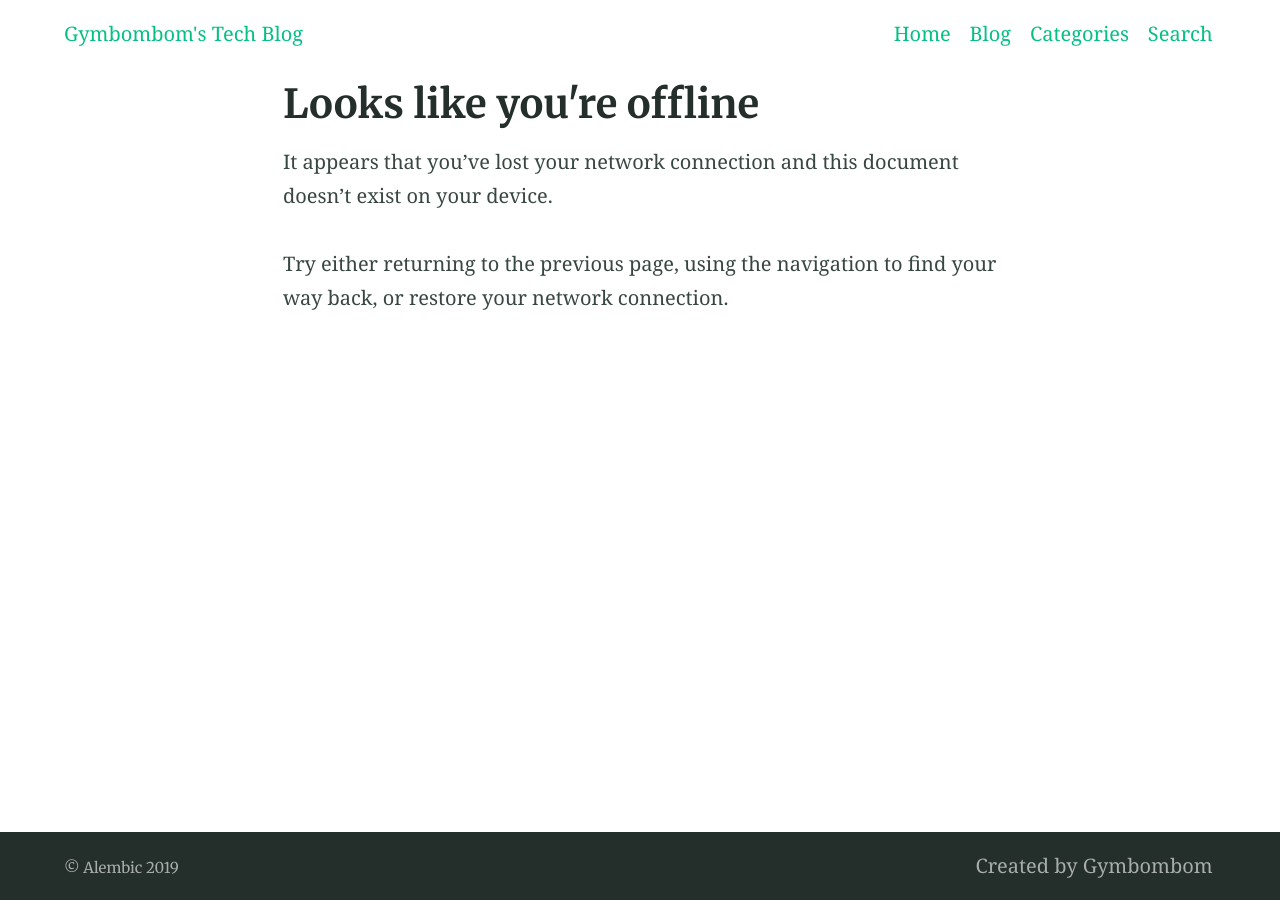
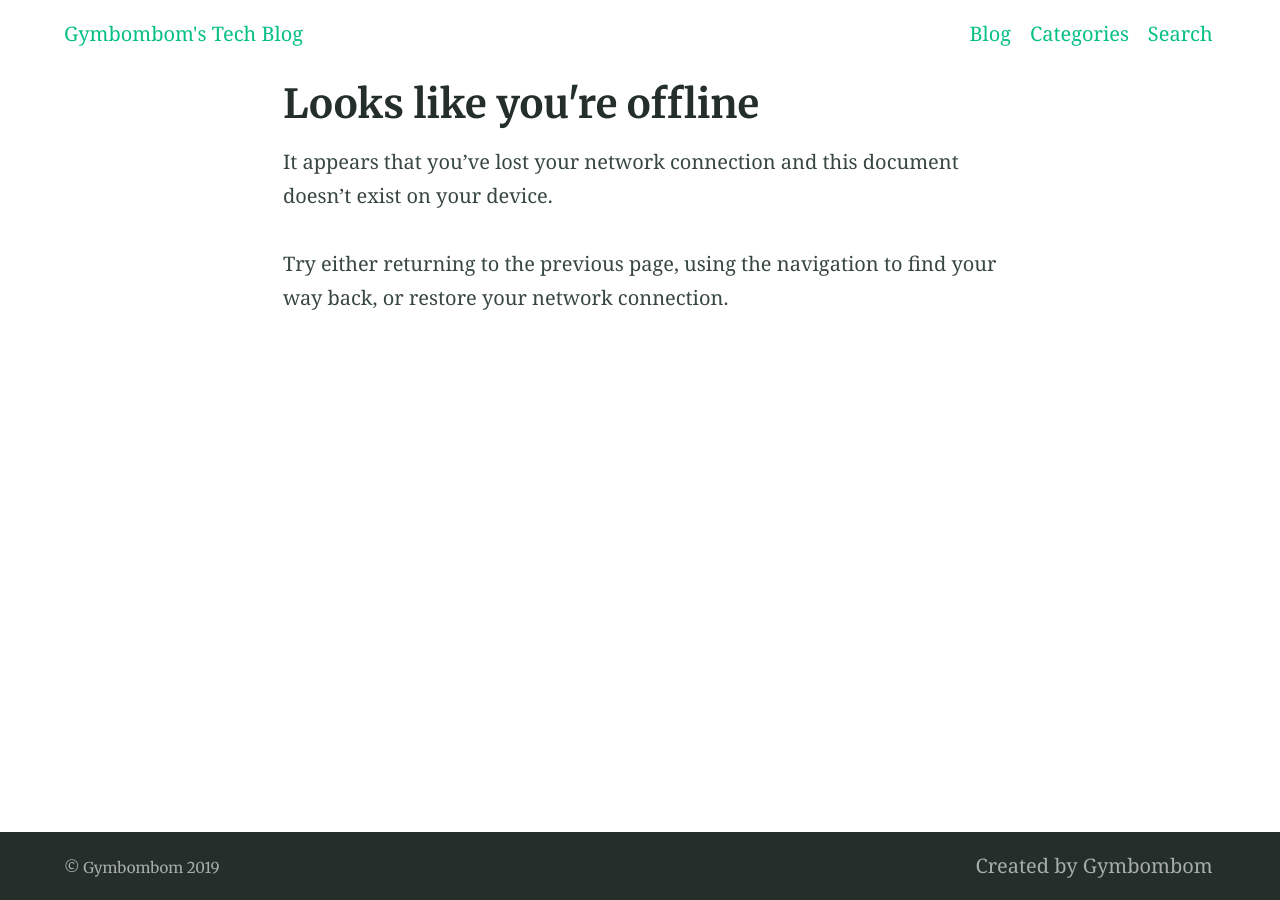
Before and after one commit to jaeheon209/gymbombom.github.io, a Jekyll site: the page built from offline.md, in a window 1280 px wide. Built offline with Jekyll 4.4.1, drawn with Linux system fonts in a browser that asks for light colours; our own code applies the rules of GitHub Pages for plain Markdown files; some of the changed lines change nothing that is shown.

Commit message:
config 파일 수정   -필요없는 설정 부분 주석 41~51 라인   - 타임존 변경   - language 변경 및 타이틀 변경   - home  메뉴 삭제

```diff
--- a/_config.yml
+++ b/_config.yml
@@ -38,17 +38,19 @@
 # 3. Gem settings
 paginate: 2 # jekyll-paginate > items per page
 paginate_path: blog/page:num # jekyll-paginate > blog page
-jekyll-mentions: https://twitter.com # jekyll-mentions > service used when @replying
-twitter:
-  username: DavidDarnes # jekyll-seo-tag > Owners twitter username
-author: DavidDarnes # jekyll-seo-tag > default author
-social: # jekyll-seo-tag > social overrides
-  name: David Darnes # jekyll-seo-tag > real name
-  links:  # jekyll-seo-tag > social aliases (sameAs)
-    - https://twitter.com/DavidDarnes
-    - https://www.facebook.com/daviddarnes
-    - https://www.linkedin.com/in/daviddarnes
-    - https://github.com/daviddarnes
+#jekyll-mentions: https://twitter.com # jekyll-mentions > service used when @replying
+#twitter:
+#  username: DavidDarnes # jekyll-seo-tag > Owners twitter username
+#author: DavidDarnes # jekyll-seo-tag > default author
+#social: # jekyll-seo-tag > social overrides
+#  name: David Darnes # jekyll-seo-tag > real name
+#  links:  # jekyll-seo-tag > social aliases (sameAs)
+#    - https://twitter.com/DavidDarnes
+#    - https://www.facebook.com/daviddarnes
+#    - https://www.linkedin.com/in/daviddarnes
+#    - https://github.com/daviddarnes
+
+
 # markdown: CommonMark # Markdown parse settings, CommonMark performs slightly better an others in build time
 # commonmark:
   # options: ["SMART", "FOOTNOTES"]
@@ -59,7 +61,7 @@
   style: compressed # Style compression
 permalink: pretty  # Permalink style (/YYYY/MM/DD/page-name/)
 excerpt_separator: <!-- more --> # Marks end of excerpt in posts
-timezone: Europe/London # Timezone for blog posts and alike
+timezone: Asia/Seoul # Timezone for blog posts and alike
 
 # 5. Collections
 collections:
@@ -81,8 +83,8 @@
 
 # 7. Site settings
 encoding: utf-8 # Make sure the encoding is right
-lang: en-GB # Set the site language
-title: "Alembic" # Site name or title, also used in jekyll-seo-tag
+lang: ko-KR # Set the site language
+title: "Gymbombom" # Site name or title, also used in jekyll-seo-tag
 logo: "/assets/logos/logo.svg" # Site logo, also used in jekyll-seo-tag
 description: "Alembic is a starting point for Jekyll projects. Rather than starting from scratch, this boilerplate is designed to get the ball rolling immediately" # Site description and default description, also used in jekyll-seo-tag
 url: "https://alembic.darn.es" # Site url, also used in jekyll-seo-tag
@@ -108,8 +110,8 @@
 
 # 9. Site navigation
 navigation_header:
-- title: Home
-  url: /
+#- title: Home
+#  url: /
 
 
 #- title: Elements
```
